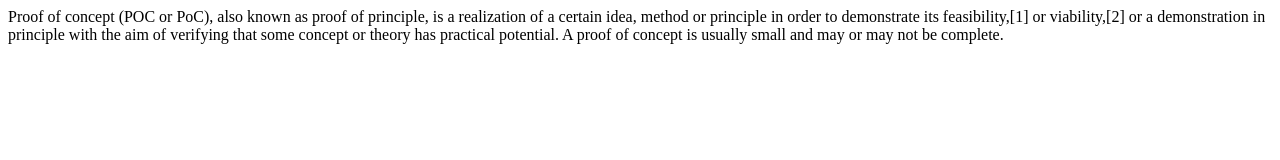
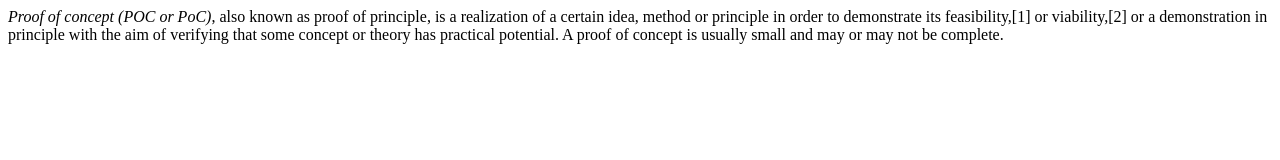
Before and after one commit to HarlanCS4J/public_html24, a plain HTML site: page index.html in a window 1280 px wide. Drawn offline with Linux system fonts and the light colour scheme.

Commit message:
Changes to be committed: 	modified:   index.html

```diff
--- a/index.html
+++ b/index.html
@@ -5,5 +5,5 @@
 </HEAD>
 
 <BODY>
-	<p>	Proof of concept (POC or PoC), also known as proof of principle, is a realization of a certain idea, method or principle in order to demonstrate its feasibility,[1] or viability,[2] or a demonstration in principle with the aim of verifying that some concept or theory has practical potential. A proof of concept is usually small and may or may not be complete.</p>
+	<p>	<em>Proof of concept (POC or PoC)</em>, also known as proof of principle, is a realization of a certain idea, method or principle in order to demonstrate its feasibility,[1] or viability,[2] or a demonstration in principle with the aim of verifying that some concept or theory has practical potential. A proof of concept is usually small and may or may not be complete.</p>
 </BODY>
```
